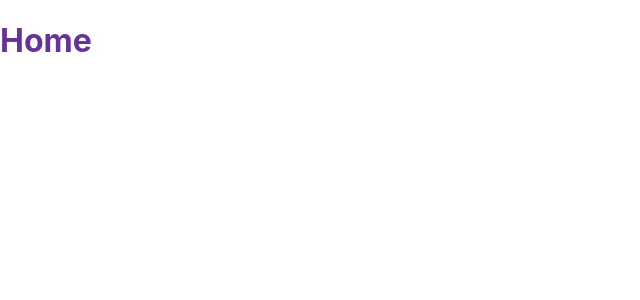
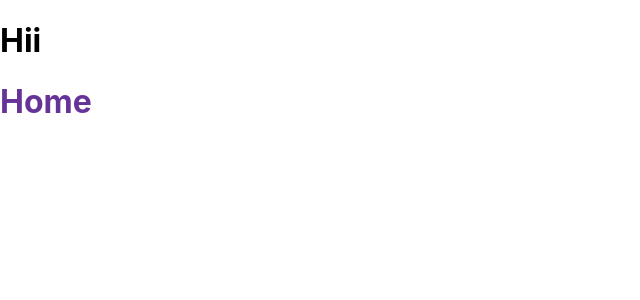
Before and after one commit to subhranshuchoudhury/wishyou, a React (Create React App) app: page / in a window 1280 px wide. Shown: the top 300 px of the page, without its empty margins (0-640 px from the left). Built offline with nearby package versions, Linux system fonts and the light colour scheme.

Commit message:
4th commit

```diff
--- a/src/App.js
+++ b/src/App.js
@@ -12,6 +12,7 @@ import Notfound from './Components/NotFound';
 
 function App() {
   return <>
+  <h1>Hii</h1>
   <BrowserRouter>
     <Routes>
       <Route exact path="/" element={<Home />} />
```
